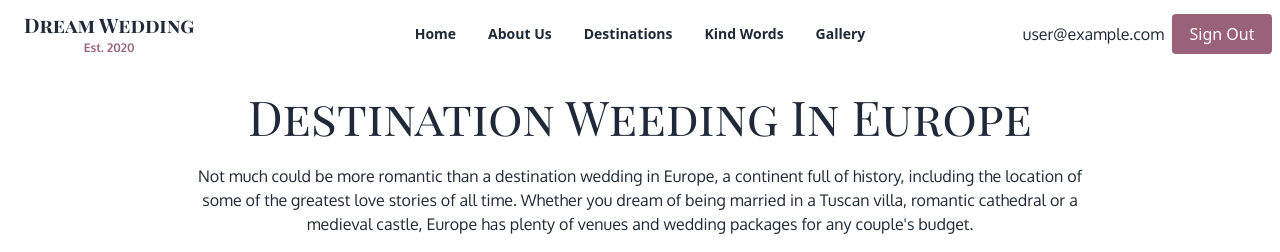
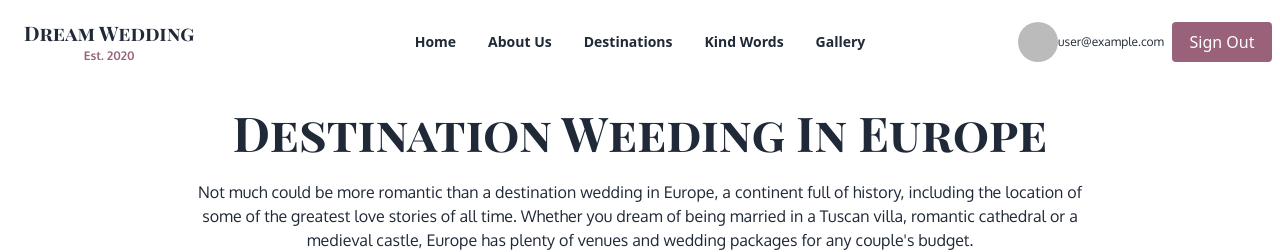
Before and after one commit to Bushra01-Dhaka/dream-wedding, a React (Vite) app: page /destination in a window 1280 px wide. Shown: the top 252 px of the page. Built offline with nearby package versions, Linux system fonts and the light colour scheme; no server answers; sample sign-in values are in the browser's storage.

Commit message:
Added ContactUs section into home page & also added photo url into nav bar when a user logged in

```diff
--- /dev/null
+++ b/src/Components/ContactUs/ContactUs.jsx
@@ -0,0 +1,24 @@
+const ContactUs = () => {
+  return (
+    <div>
+      <div className="hero min-h-[60vh] bg-base-200 mt-8">
+        <div className="hero-content text-center">
+          <div className="max-w-md">
+            <h1 className="text-5xl font-bold">Tell us about your dreams?</h1>
+            <p className="py-6">
+              Let us know about your dreams and desires. We promise to be honest
+              and transparent,responsible, proactive and creative.{" "}
+            </p>
+           <a href="mailto:humayraanjum87@gmail.com"> <button className="btn my-6 bg-[#99627A] text-white hover:bg-[#C88EA7]">
+              Send us mail
+            </button>
+            </a>
+
+          </div>
+        </div>
+      </div>
+    </div>
+  );
+};
+
+export default ContactUs;
--- a/src/Components/Header/Navbar.jsx
+++ b/src/Components/Header/Navbar.jsx
@@ -18,7 +18,7 @@ const Navbar = () => {
   }
 
   return (
-    <div className="container mx-auto">
+    <div className="container mx-auto py-2">
       <div className="navbar">
         <div className="navbar-start">
           <div className="dropdown">
@@ -200,7 +200,9 @@ const Navbar = () => {
         <div className="navbar-end">
           {
             user? <div className="flex flex-col-reverse md:flex-row items-center gap-2">
-              <p>{user.email}</p>
+              <div className="flex items-center"><img className="w-[40px] h-[40px] rounded-[40px]" src={user.photoURL} alt="" />
+              <p className="text-[12px]">{user.email}</p>
+              </div>
               <button onClick={handleSignOut} className="w-[100px] h-[40px] bg-[#99627A] text-white text-bold rounded hover:bg-[#C88EA7]">Sign Out</button>
             </div>
             :
--- a/src/Pages/Destination/Destination.jsx
+++ b/src/Pages/Destination/Destination.jsx
@@ -3,6 +3,7 @@ import Navbar from "../../Components/Header/Navbar";
 import DestinationCard from "./DestinationCard";
 import DestinationDetals from "./DestinationDetals";
 import Footer from "../../Components/Footer/Footer";
+import ContactUs from "../../Components/ContactUs/ContactUs";
 
 const Destination = () => {
   const [cards, setCards] = useState([]);
@@ -21,10 +22,10 @@ const Destination = () => {
       <div>
         <div className="grid-cols-1 md:grid-cols-2 gap-6">
           <div className="my-6 ">
-            <h1 className="text-xl md:text-2xl lg:text-5xl text-center ">
+            <h1 className="text-xl font-bold md:text-2xl lg:text-5xl text-center ">
               Destination Weeding In Europe
             </h1>
-            <p className="w-[70%] my-6 mx-auto text-center">
+            <p className="md:w-[70%] my-6 mx-auto text-center">
               Not much could be more romantic than a destination wedding in
               Europe, a continent full of history, including the location of
               some of the greatest love stories of all time. Whether you dream
@@ -51,6 +52,8 @@ const Destination = () => {
 
         </div>
 
+        <ContactUs></ContactUs>
+
         <Footer></Footer>
       </div>
 
--- a/src/Pages/Home/Home.jsx
+++ b/src/Pages/Home/Home.jsx
@@ -1,4 +1,5 @@
 import About from "../../Components/About/About";
+import ContactUs from "../../Components/ContactUs/ContactUs";
 import Footer from "../../Components/Footer/Footer";
 import Banner from "../../Components/Header/Banner/Banner";
 import Navbar from "../../Components/Header/Navbar";
@@ -15,7 +16,7 @@ const Home = () => {
 
           <About></About>
           <Services></Services>
-
+          <ContactUs></ContactUs>
           <Footer></Footer>
 
         </div>
```
